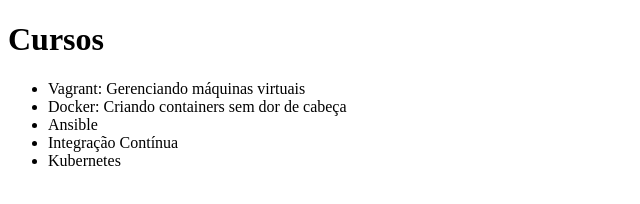
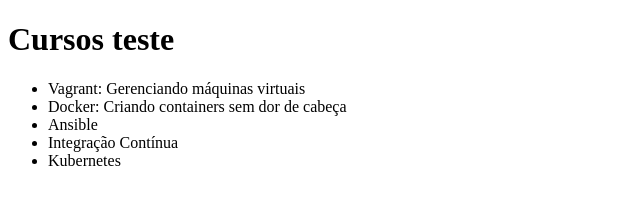
Before and after one commit to DaniloSilva-ITE/alura-git, a plain HTML site: page index.html in a window 1280 px wide. Shown: the whole page, without its empty margins (0-640 px from the left). Drawn offline with Linux system fonts and the light colour scheme.

Commit message:
Alterando Codigo

```diff
--- a/index.html
+++ b/index.html
@@ -5,7 +5,7 @@
     <title>Cursos de DevOps da Alura</title>
 </head>
 <body>
-    <h1>Cursos</h1>
+    <h1>Cursos teste</h1>
     <ul>
         <li>Vagrant: Gerenciando máquinas virtuais</li>
         <li>Docker: Criando containers sem dor de cabeça</li>
```
